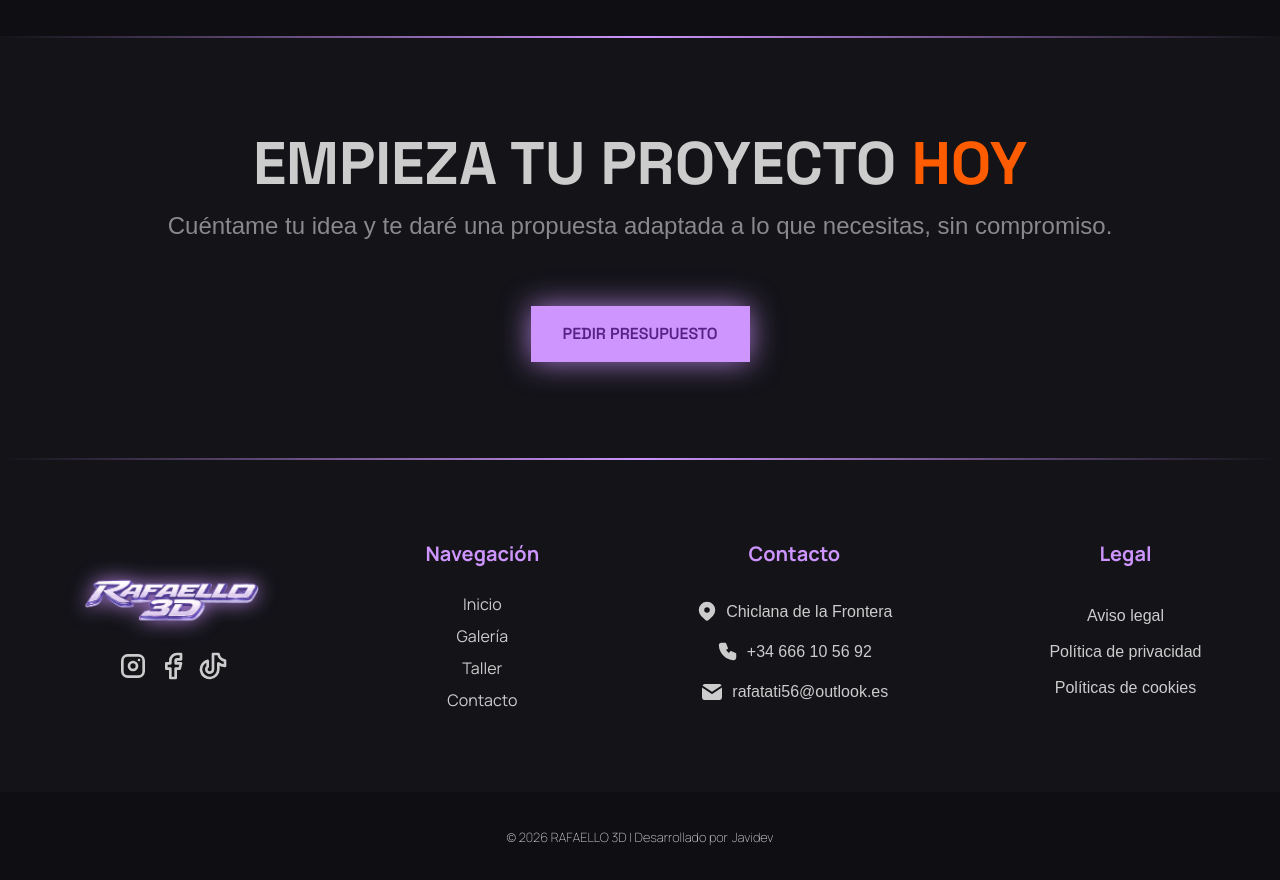
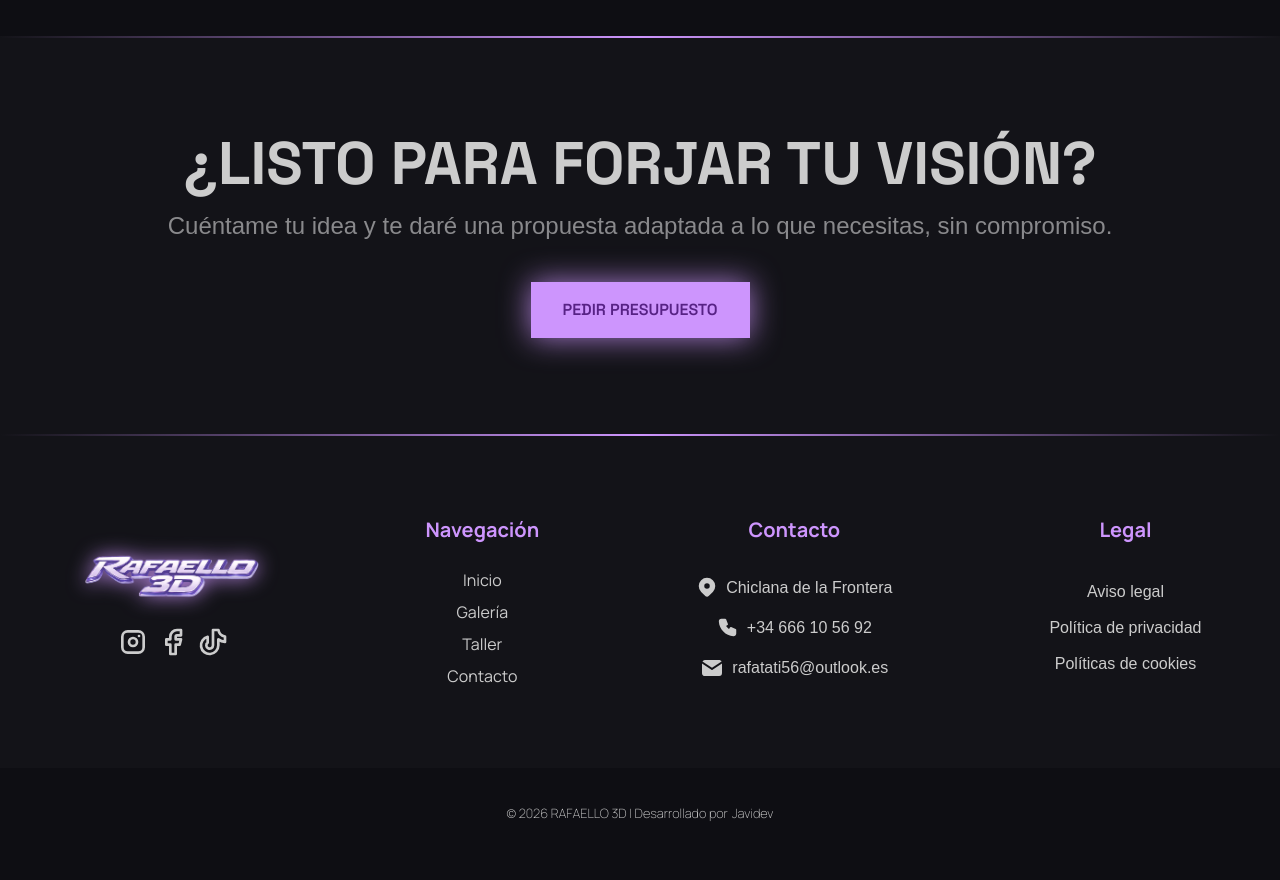
Before and after one commit to JaviFrost8/rafaello3d, a Next.js app: page /taller in a window 1280 px wide. Shown: the part 4420-5300 px from the top of the page. After the commit the page ends 5276 px from the top, so only its background shows below. Built offline with nearby package versions, Linux system fonts and the light colour scheme; what tailwind-animations would draw is missing.

Commit message:
Feat: Paddings y demás arreglados

```diff
--- a/src/app/features/home/components/Map.tsx
+++ b/src/app/features/home/components/Map.tsx
@@ -5,7 +5,7 @@ export const Map = () => {
     <div className="relative w-full md:mt-24 flex justify-center">
       {/*Grid Mapa*/}
       <div className="grid grid-cols-1 lg:grid-cols-2 gap-6 w-full h-250 lg:h-[700] mx-auto z-10">
-        <div className="order-2 md:order-1 relative flex justify-center items-center w-full h-full aspect-square rounded-xl overflow-hidden">
+        <div className="order-2 md:order-1 relative flex justify-center items-center w-full h-full aspect-square rounded-xl overflow-hidden pb-15 md:pb-0">
           <div className="relative w-[80%] h-[80%] border border-[#00f0ff] rounded-lg overflow-hidden shadow-[0_0_40px_#00f0ff66]">
             <Image
               src={'/images/mapa.webp'}
@@ -15,7 +15,7 @@ export const Map = () => {
               className="object-cover"
             />
           </div>
-          <div className="absolute bottom-0 right-5 md:bottom-0 md:right-5 lg:bottom-10 lg:right-5 bg-[#325255] p-5 border border-[#00f0ff]">
+          <div className="absolute bottom-5 right-5 md:bottom-0 md:right-5 lg:bottom-10 lg:right-5 bg-[#325255] p-5 border border-[#00f0ff]">
             <div className="mb-4">
               <div className="flex justify-between items-center mb-3">
                 <h2 className="font-sans text-secondary">Coordenadas</h2>
--- a/src/app/taller/components/CallToAction.tsx
+++ b/src/app/taller/components/CallToAction.tsx
@@ -5,8 +5,8 @@ export const CallToAction = () => {
   return (
     <div className="w-full flex flex-col items-center bg-background-secondary">
       <div className="w-full h-0.5 bg-linear-to-r from-transparent via-[#cd95fd] to-transparent mb-24"></div>
-      <h2 className="font-display text-2xl lg:text-6xl font-bold px-4">
-        EMPIEZA TU PROYECTO <span className="text-tertiary">HOY</span>
+      <h2 className="font-display text-center text-2xl lg:text-6xl font-bold px-4">
+        ¿LISTO PARA FORJAR TU VISIÓN?
       </h2>
       <p className="text-xl lg:text-2xl text-white/50 mt-4 px-4 text-center">
         Cuéntame tu idea y te daré una propuesta adaptada a lo que necesitas,
@@ -14,7 +14,7 @@ export const CallToAction = () => {
       </p>
 
       <Link href={'/contacto'}>
-        <button className="font-display cursor-pointer bg-primary hover:bg-[#ead5fc] md:hover:px-10 mt-8 px-6 py-4 md:mt-16 md:px-8 md:py-4 rounded-[6] text-[#572285] font-semibold shadow-[0_0_30px_rgba(205,149,253,0.8)] transition-all duration-300">
+        <button className="font-display cursor-pointer bg-primary hover:bg-[#ead5fc] md:hover:px-10 mt-8 px-6 py-4 md:mt-10 md:px-8 md:py-4 rounded-[6] text-[#572285] font-semibold shadow-[0_0_30px_rgba(205,149,253,0.8)] transition-all duration-300">
           PEDIR PRESUPUESTO
         </button>
       </Link>
--- a/src/app/taller/components/Steps.tsx
+++ b/src/app/taller/components/Steps.tsx
@@ -42,9 +42,10 @@ export const Steps = () => {
     <div className="w-full mt-12 lg:mt-20 flex flex-col items-center relative mb-12">
       {/* Línea central */}
       <div
-        className="absolute left-1/2 top-0 bottom-30 w-0.5 hidden lg:block z-0"
+        className="absolute left-1/2 top-0 bottom-30 w-px hidden lg:block z-0"
         style={{
           background: `linear-gradient(to bottom, #00f0ff, #cd95fd, #ff5c00)`,
+          filter: 'brightness(0.7)',
         }}
       />
 
--- a/src/app/taller/page.tsx
+++ b/src/app/taller/page.tsx
@@ -1,17 +1,11 @@
 'use client';
 import { CallToAction } from './components/CallToAction';
 import { Steps } from './components/Steps';
-import { motion } from 'framer-motion';
 
 export default function page() {
   return (
     <>
-      <motion.div
-        initial={{ opacity: 0, y: 20 }}
-        animate={{ opacity: 1, y: 0 }}
-        transition={{ duration: 0.6, ease: 'easeOut' }}
-        className="flex flex-col justify-center items-center w-full mt-10"
-      >
+      <div className="flex flex-col justify-center items-center w-full mt-10 animate-fade-in animate-duration-300">
         <div className=" flex flex-col justify-center items-center w-full">
           <h3 className="font-display text-secondary tracking-[4px]">
             TIMELINE DE PRODUCCIÓN
@@ -25,7 +19,7 @@ export default function page() {
             pieza de Rafaello3D.
           </p>
         </div>
-      </motion.div>
+      </div>
       <Steps />
       <CallToAction />
     </>
```
